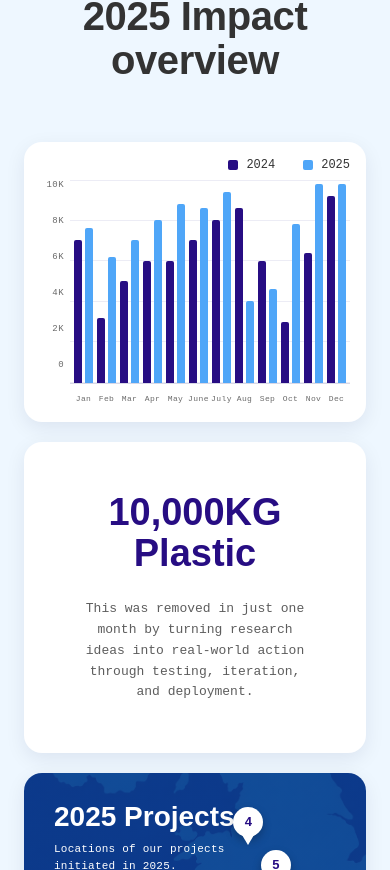
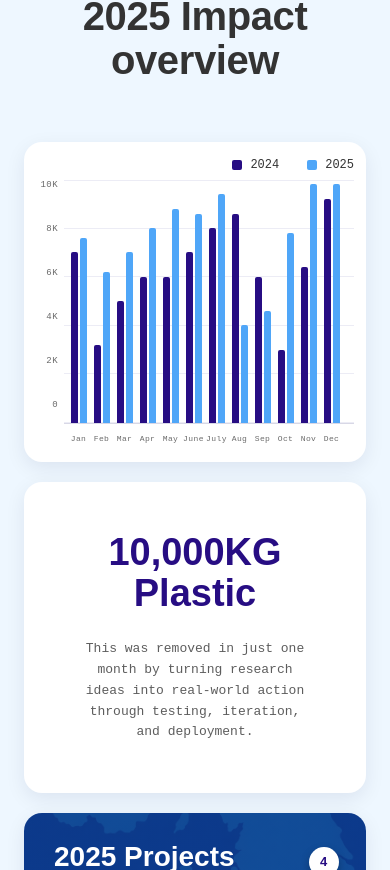
Before and after one commit to billo-w/ukwc2, a plain HTML site: page index.html in a window 390 px wide. Shown: the part 3083-3953 px from the top of the page. Drawn offline with Linux system fonts and the light colour scheme; a web font is replaced by a local one.

Commit message:
fixed image sizing

```diff
--- a/styles.css
+++ b/styles.css
@@ -1512,8 +1512,8 @@ input {
             "volunteers";
     }
     .chart-card {
-        height: 280px;
-        padding: 16px;
+        height: 320px;
+        padding: 16px 12px;
     }
     .image-bento,
     .volunteers,
@@ -1525,16 +1525,35 @@ input {
         display: none;
     }
     .chart {
-        grid-template-columns: 30px 1fr;
+        grid-template-columns: 28px 1fr;
         grid-template-areas:
             "yaxis plot"
             ".     xlabels";
     }
+    .chart-bars {
+        inset: 0 12px 0 4px;
+        gap: 2px;
+    }
+    .bar-group {
+        gap: 2px;
+    }
     .bar {
-        width: 8px;
+        width: 7px;
     }
     .bar-label {
         font-size: 8px;
+    }
+    .map-card .pin-4 {
+        top: 14%;
+        right: 8%;
+    }
+    .map-card .pin-5 {
+        top: 36%;
+        right: 18%;
+    }
+    .s4-bg {
+        height: auto;
+        bottom: 60px;
     }
     .end-content {
         padding: 40px 0 0;
```
